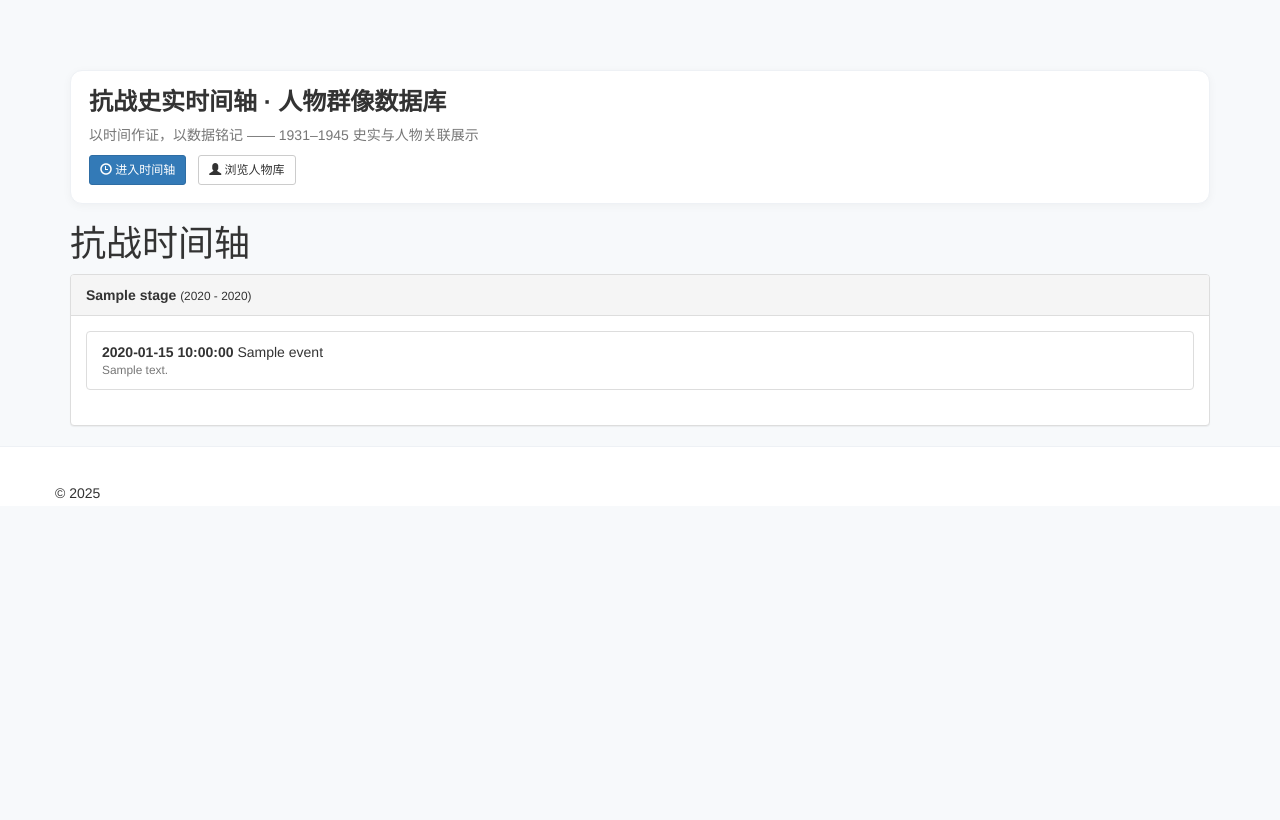
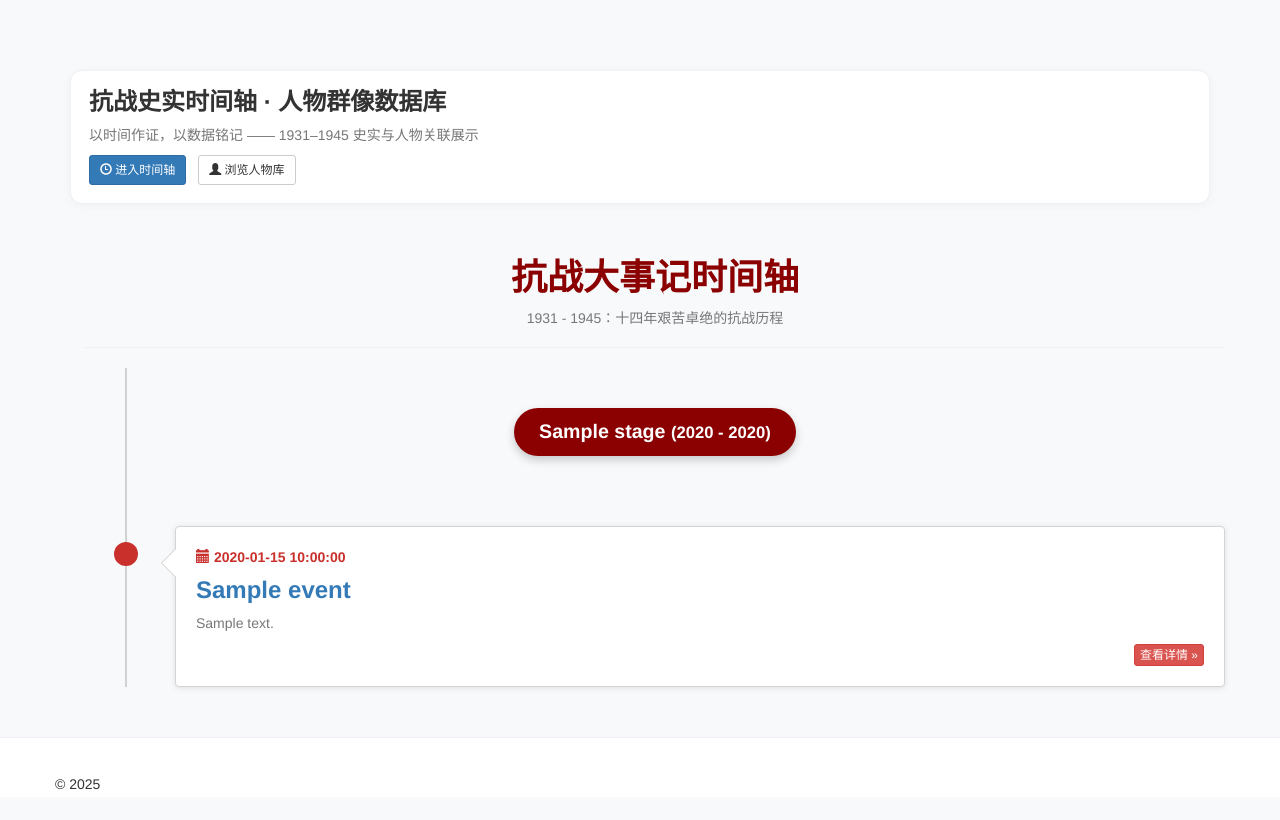
Before and after one commit to DING4526/WebDB, a PHP site: the page made by frontend/views/timeline/index.php in a window 1280 px wide. Before the commit the page ends 499 px from the top, so only its background shows below. Run offline with PHP 8.4, Linux system fonts and the light colour scheme; the template is opened without the code that fills it: most values are stand-ins (such as "Sample title", 1, 10 or a date in 2020); data that the repository does not hold is empty; some libraries are stand-ins or nearby versions.

Commit message:
时间轴样式、详情

```diff
--- a/frontend/views/timeline/index.php
+++ b/frontend/views/timeline/index.php
@@ -1,47 +1,70 @@
 <?php
-
 /**
- * Ding 2310724
+ * liyu 2311591
  * 前台时间轴视图
  */
-
 use yii\helpers\Html;
 use yii\helpers\Url;
 
-$this->title = '抗战时间轴';
+$this->title = '抗战胜利80周年 - 历史时间轴';
+// 引入自定义CSS
+$this->registerCssFile('@web/css/timeline-style.css');
 ?>
 
-<div class="timeline-index">
-    <h1><?= Html::encode($this->title) ?></h1>
+<div class="container timeline-index">
+    <div class="page-header text-center">
+        <h1 style="color: #8b0000; font-weight: bold;">抗战大事记时间轴</h1>
+        <p class="text-muted">1931 - 1945：十四年艰苦卓绝的抗战历程</p>
+    </div>
+
     <?php if (empty($stages)): ?>
         <div class="alert alert-info">暂无阶段/事件数据，请先在后台录入。</div>
-    <?php endif; ?>
+    <?php else: ?>
 
+        <ul class="timeline">
             <?php foreach ($stages as $stage): ?>
-        <div class="panel panel-default">
-            <div class="panel-heading">
-                <strong><?= Html::encode($stage->name) ?></strong>
+                <!-- 阶段标题行：横跨时间轴的里程碑 -->
+                <li class="timeline-stage-header">
+                    <div class="stage-title">
+                        <?= Html::encode($stage->name) ?>
                         <?php if ($stage->start_year || $stage->end_year): ?>
                             <small>(<?= Html::encode($stage->start_year ?: '?') ?> - <?= Html::encode($stage->end_year ?: '?') ?>)</small>
                         <?php endif; ?>
                     </div>
-            <div class="panel-body">
-                <?php if (empty($stage->events)): ?>
-                    <p class="text-muted">该阶段暂无事件</p>
-                <?php else: ?>
-                    <ul class="list-group">
+                </li>
+
+                <?php if (!empty($stage->events)): ?>
                     <?php foreach ($stage->events as $event): ?>
-                            <li class="list-group-item">
-                                <strong><?= Html::encode($event->event_date ?: '日期待定') ?></strong>
-                                <?= Html::encode($event->title) ?>
+                        <li>
+                            <!-- 小圆点 -->
+                            <div class="timeline-badge"></div>
+
+                            <!-- 事件内容卡片 -->
+                            <div class="timeline-panel">
+                                <div class="timeline-heading">
+                                    <span class="timeline-date">
+                                        <i class="glyphicon glyphicon-calendar"></i>
+                                        <?= Html::encode($event->event_date ?: '日期待定') ?>
+                                    </span>
+                                    <h3 class="timeline-title">
+                                        <?= Html::a(Html::encode($event->title), ['view', 'id' => $event->id]) ?>
+                                    </h3>
+                                </div>
+                                <div class="timeline-body">
                                     <?php if ($event->summary): ?>
-                                    <div class="text-muted small"><?= Html::encode($event->summary) ?></div>
+                                        <p class="text-muted"><?= Html::encode($event->summary) ?></p>
                                     <?php endif; ?>
+                                    <div class="text-right">
+                                        <?= Html::a('查看详情 &raquo;', ['view', 'id' => $event->id], ['class' => 'btn btn-danger btn-xs']) ?>
+                                    </div>
+                                </div>
+                            </div>
                         </li>
                     <?php endforeach; ?>
+                <?php endif; ?>
+
+            <?php endforeach; ?>
         </ul>
+
     <?php endif; ?>
 </div>
-        </div>
-    <?php endforeach; ?>
-</div>
--- /dev/null
+++ b/frontend/web/css/timeline-style.css
@@ -0,0 +1,155 @@
+/* frontend/web/css/timeline-style.css */
+
+/*
+    liyu 2311581
+    时间轴样式
+*/
+
+.timeline-section {
+    padding: 30px 0;
+    background-color: #f9f9f9;
+}
+
+/* 时间轴主干 */
+.timeline {
+    position: relative;
+    padding: 0;
+    list-style: none;
+}
+
+/* 垂直线*/
+.timeline:before {
+    content: "";
+    position: absolute;
+    top: 0;
+    bottom: 0;
+    left: 40px;
+    width: 2px;
+    background-color: #d1d1d1;
+    z-index: 1; /* 设为底层 */
+    pointer-events: none;
+}
+
+/* 每一个列表项：增加清除浮动，防止卡片堆叠重叠 */
+.timeline > li {
+    position: relative;
+    margin-bottom: 50px;
+    min-height: 50px;
+    clear: both;
+}
+
+/* 清除浮动伪元素 */
+.timeline > li:after {
+    content: " ";
+    display: table;
+    clear: both;
+}
+
+/* 时间轴上的小圆点 */
+.timeline > li .timeline-badge {
+    position: absolute;
+    top: 16px;
+    left: 29px;
+    width: 24px;
+    height: 24px;
+    line-height: 24px;
+    font-size: 1.4em;
+    text-align: center;
+    color: #fff;
+    background-color: #c9302c; /* 抗战红 */
+    border-radius: 50%;
+    z-index: 2; /* 高于线条 */
+    pointer-events: none; /* 关键：防止圆点挡住背后的点击 */
+}
+
+/* 内容卡片 */
+.timeline > li .timeline-panel {
+    position: relative;
+    width: calc(100% - 90px);
+    float: right;
+    padding: 20px;
+    border: 1px solid #d4d4d4;
+    border-radius: 4px;
+    background: #fff;
+    box-shadow: 0 1px 6px rgba(0, 0, 0, 0.1);
+    transition: all 0.3s ease;
+    z-index: 10; /* 提升层级，确保在最顶层 */
+}
+
+/* 悬停效果 */
+.timeline > li .timeline-panel:hover {
+    box-shadow: 0 4px 15px rgba(0, 0, 0, 0.2);
+    border-color: #c9302c;
+}
+
+/* 卡片左侧的小箭头 */
+.timeline > li .timeline-panel:before {
+    content: " ";
+    display: inline-block;
+    position: absolute;
+    top: 21px;
+    left: -15px;
+    border-top: 15px solid transparent;
+    border-right: 15px solid #ccc;
+    border-left: 0 solid #ccc;
+    border-bottom: 15px solid transparent;
+}
+
+.timeline > li .timeline-panel:after {
+    content: " ";
+    display: inline-block;
+    position: absolute;
+    top: 22px;
+    left: -14px;
+    border-top: 14px solid transparent;
+    border-right: 14px solid #fff;
+    border-left: 0 solid #fff;
+    border-bottom: 14px solid transparent;
+}
+
+.timeline-title {
+    margin-top: 0;
+    color: #333;
+    font-weight: 700;
+}
+
+.timeline-date {
+    color: #c9302c;
+    font-weight: bold;
+    margin-bottom: 10px;
+    display: block;
+}
+
+.timeline-summary {
+    color: #666;
+    line-height: 1.6;
+}
+
+/* 阶段标题样式 */
+.timeline-stage-header {
+    list-style: none;
+    text-align: center;
+    position: relative;
+    padding: 40px 0 20px 0;
+    clear: both; /* 确保标题行不受上方浮动影响 */
+}
+
+.stage-title {
+    display: inline-block;
+    padding: 10px 25px;
+    background-color: #8b0000; /* 深红 */
+    color: #fff;
+    border-radius: 50px;
+    font-size: 1.4em;
+    font-weight: bold;
+    box-shadow: 0 4px 10px rgba(0,0,0,0.2);
+    position: relative;
+    z-index: 101;
+}
+
+@media (max-width: 767px) {
+    .timeline:before { left: 20px; }
+    .timeline > li .timeline-badge { left: 9px; }
+    .timeline > li .timeline-panel { width: calc(100% - 50px); }
+    .stage-title { font-size: 1.1em; padding: 8px 15px; }
+}
```
Also changed, not shown: environments/dev/common/config/main-local.php (+7 -6 lines), frontend/controllers/TimelineController.php (+29 -0 lines), frontend/views/timeline/view.php (added, +153 -0 lines). Lines whose indentation alone changed are shown as unchanged.
